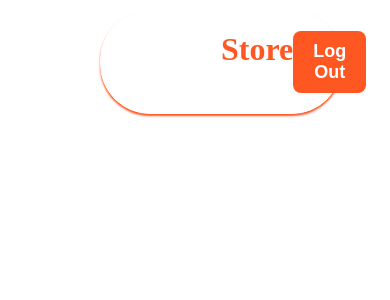
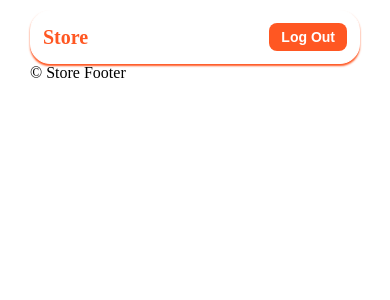
Before and after one commit to MuhammedAslamShahS/ecommerce-app, a React (Vite) app in the folder ecommerce-app/: page / in a window 390 px wide. Shown: the top 300 px of the page. Built offline with nearby package versions, Linux system fonts and the light colour scheme.

Commit message:
2nd commit : {make the header to responsive with media query}

```diff
--- a/ecommerce-app/src/App.jsx
+++ b/ecommerce-app/src/App.jsx
@@ -1,12 +1,14 @@
 import React from "react";
 import Header from "./components/Header/Header";
+import Footer from "./components/Footer/Footer";
 
 const App = () => {
     return (
         <div style={{
-            padding: "10px 100px"
+            padding: "10px 30px"
         }}>
             <Header />
+            <Footer/>
         </div>
     );
 };
--- /dev/null
+++ b/ecommerce-app/src/components/Footer/Footer.css
@@ -0,0 +1,4 @@
+.footer{
+  background-color: aqua;
+  font-size: 23px;
+}
--- /dev/null
+++ b/ecommerce-app/src/components/Footer/Footer.jsx
@@ -0,0 +1,8 @@
+import React from "react";
+import "./Footer.jsx";
+
+const Footer = () => {
+    return <div className="footer">&copy; Store {new Date().getFullYear} Footer</div>;
+};
+
+export default Footer;
--- a/ecommerce-app/src/components/Header/Header.css
+++ b/ecommerce-app/src/components/Header/Header.css
@@ -4,20 +4,28 @@
 }
 
 .header {
+  width: 100%;
+  max-width: 1200px;
   background-color: var(--secondary-white-color);
   padding: 20px;
   color: var(--primary-orange-color);
   display: flex;
   justify-content: space-between;
-  padding-left: 120px;
-  padding-right: 120px;
+  align-items: center;
+  padding-left: 20px;
+  padding-right: 20px;
   border-radius: 50px;
   border: 1px solid var(--secondary-white-color);
   box-shadow: 0px 2px 2px var(--primary-orange-color);
+  box-sizing: border-box;
+  margin: 0 auto;
 }
 
 .header h1 {
   cursor: pointer;
+  margin: 0;
+  font-size: 28px;
+  font-weight: bold;
 }
 
 .header .logout-btn {
@@ -29,4 +37,47 @@
   font-size: 18px;
   font-weight: bold;
   cursor: pointer;
+  white-space: nowrap;
+  transition: background-color 0.3s ease;
 }
+
+.header .logout-btn:hover {
+  background-color: #e64a19;
+}
+
+/* Tablet screens (768px and below) */
+@media (max-width: 768px) {
+  .header {
+    padding: 15px;
+    border-radius: 30px;
+  }
+
+  .header h1 {
+    font-size: 24px;
+  }
+
+  .header .logout-btn {
+    padding: 8px 16px;
+    font-size: 16px;
+  }
+}
+
+/* Mobile screens (480px and below) */
+@media (max-width: 480px) {
+  .header {
+    padding: 12px;
+    border-radius: 20px;
+    gap: 10px;
+    flex-wrap: wrap;
+  }
+
+  .header h1 {
+    font-size: 20px;
+    flex: 1;
+  }
+
+  .header .logout-btn {
+    padding: 6px 12px;
+    font-size: 14px;
+  }
+}
```
